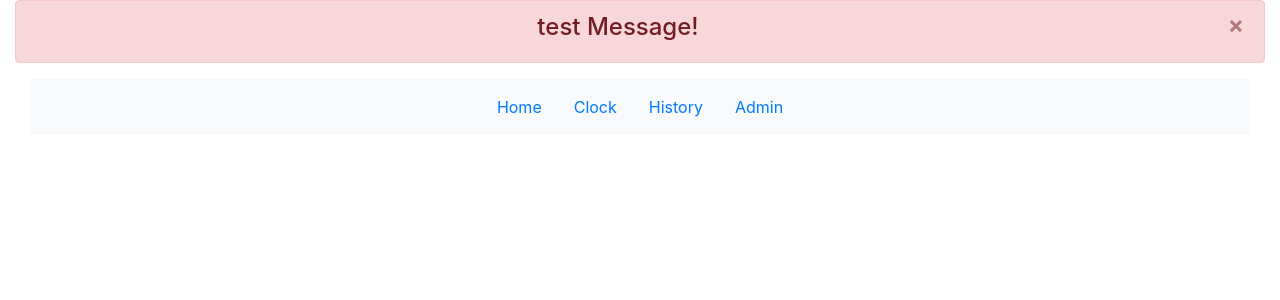
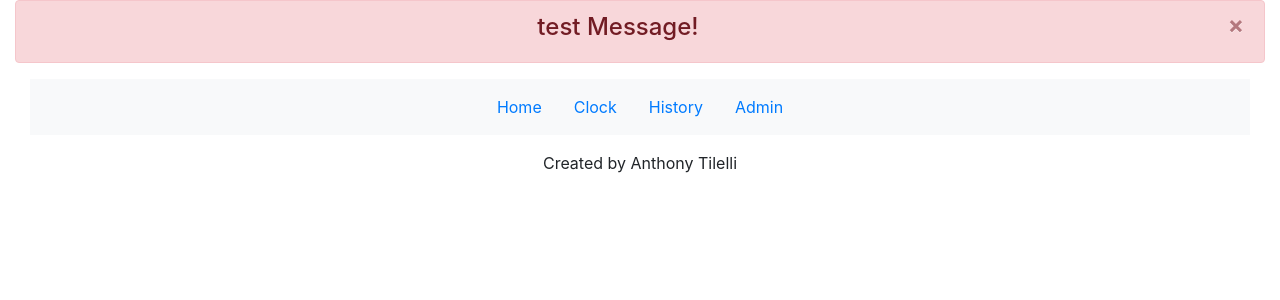
Before and after one commit to Anthonyntilelli/react-time-tracker-frontend, a React (Create React App) app: page / in a window 1280 px wide. Shown: the top 300 px of the page. Built offline with nearby package versions, Linux system fonts and the light colour scheme.

Commit message:
Add footer

```diff
--- a/src/App.js
+++ b/src/App.js
@@ -2,12 +2,11 @@ import React from 'react';
 import {BrowserRouter, Route, Switch} from 'react-router-dom'
 import Container from 'react-bootstrap/Container'
 import 'bootstrap/dist/css/bootstrap.min.css';
+import { Col } from 'react-bootstrap';
 import './App.css';
-import TopAlert from './components/TopAlert'
+import TopAlert from './components/TopAlert';
 import NavBar from './components/NavBar';
-import { Col } from 'react-bootstrap';
-
-
+import Footer from './components/Footers';
 
 function App() {
   return (
@@ -17,13 +16,14 @@ function App() {
       </header>
       <main>
         <BrowserRouter>
-        <Col><NavBar admin={true} loggedIn={true}/></Col>
+          <Col>
+            <NavBar admin={true} loggedIn={true}/>
+          </Col>
 
 
         </BrowserRouter>
       </main>
-      <footer>
-      </footer>
+      <Footer/>
     </Container>
   );
 }
--- /dev/null
+++ b/src/components/Footers.js
@@ -0,0 +1,6 @@
+import React from 'react';
+import Col from 'react-bootstrap/Col';
+
+const Footer = () => <Col className='pt-3' as='footer'><p>Created by <a to='https://github.com/Anthonyntilelli'>Anthony Tilelli</a></p></Col>
+
+export default Footer;
```
Also changed, not shown: src/components/TopAlert.js (+5 -5 lines), 1 other file (tests, documents, lock files or other folders).
